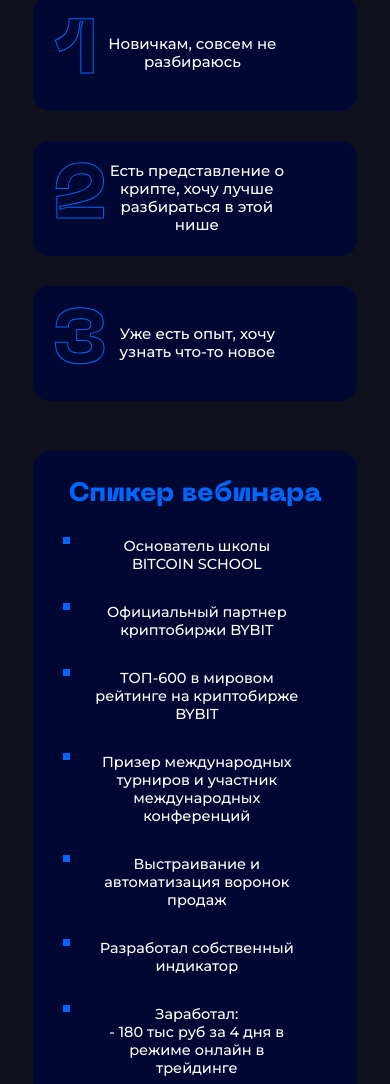
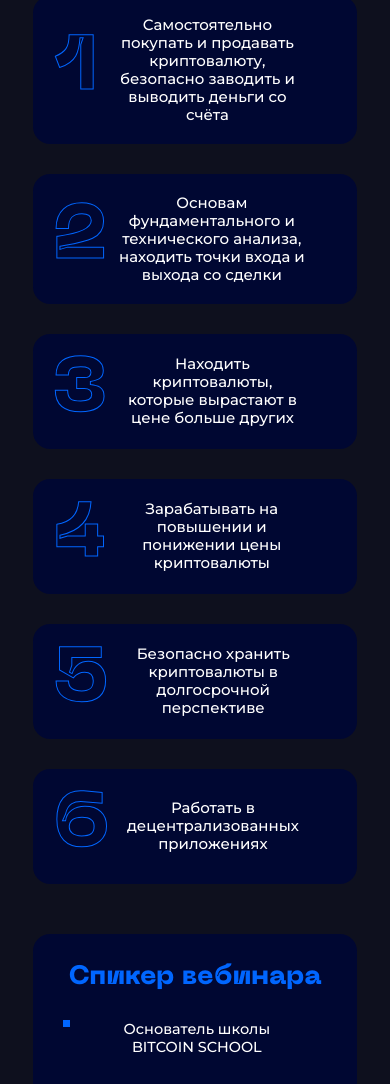
Before and after one commit to Raccoons38/btc-school-landing, a plain HTML site: page course.html in a window 390 px wide. Shown: the part 1490-2574 px from the top of the page. Drawn offline with nearby package versions, Linux system fonts and the light colour scheme.

Commit message:
Новый текст

```diff
--- a/course.html
+++ b/course.html
@@ -118,16 +118,27 @@
                     <h2>За время обучения вы научитесь:</h2>
                     <div class="row for-who-list">
                         <div class="for-who-list__index">1</div>
-                        <div class="for-who-list__text">Новичкам, совсем не разбираюсь</div>
+                        <div class="for-who-list__text">Самостоятельно покупать и продавать криптовалюту, безопасно заводить и выводить деньги со счёта</div>
                     </div>
                     <div class="row for-who-list">
                         <div class="for-who-list__index">2</div>
-                        <div class="for-who-list__text">Есть представление о крипте, хочу лучше разбираться в этой нише
-                        </div>
+                        <div class="for-who-list__text">Основам фундаментального и технического анализа, находить точки входа и выхода со сделки</div>
                     </div>
                     <div class="row for-who-list">
                         <div class="for-who-list__index">3</div>
-                        <div class="for-who-list__text">Уже есть опыт, хочу узнать что-то новое</div>
+                        <div class="for-who-list__text">Находить криптовалюты, которые вырастают в цене больше других</div>
+                    </div>
+                    <div class="row for-who-list">
+                        <div class="for-who-list__index">4</div>
+                        <div class="for-who-list__text">Зарабатывать на повышении и понижении цены криптовалюты</div>
+                    </div>
+                    <div class="row for-who-list">
+                        <div class="for-who-list__index">5</div>
+                        <div class="for-who-list__text">Безопасно хранить криптовалюты в долгосрочной перспективе</div>
+                    </div>
+                    <div class="row for-who-list">
+                        <div class="for-who-list__index">6</div>
+                        <div class="for-who-list__text">Работать в децентрализованных приложениях</div>
                     </div>
                 </div>
             </section>
--- a/styles/styles_courses.css
+++ b/styles/styles_courses.css
@@ -358,10 +358,10 @@ li.advantage img {
 
 .full-price {
   text-decoration-color: #10d37a;
-  text-decoration-thickness: 7px;
+  text-decoration-thickness: 3px;
   text-decoration-line: line-through;
   -webkit-text-decoration-color: #10d37a;
-  -webkit-text-decoration-thickness: 7px;
+  -webkit-text-decoration-thickness: 3px;
   -webkit-text-decoration-line: line-through;
   /*text-decoration: line-through solid #10d37a 3px;*/
 }
@@ -665,7 +665,8 @@ body.with-popup::after {
 
   .for-who-list__text {
     font-size: calc((100vw - 360px) / (1280 - 480) * (40 - 14) + 14px);
-    margin-left: 0px;
+    margin-left: 10px;
+    margin-right: 30px;
   }
 
   .for-who-list__index {
```
